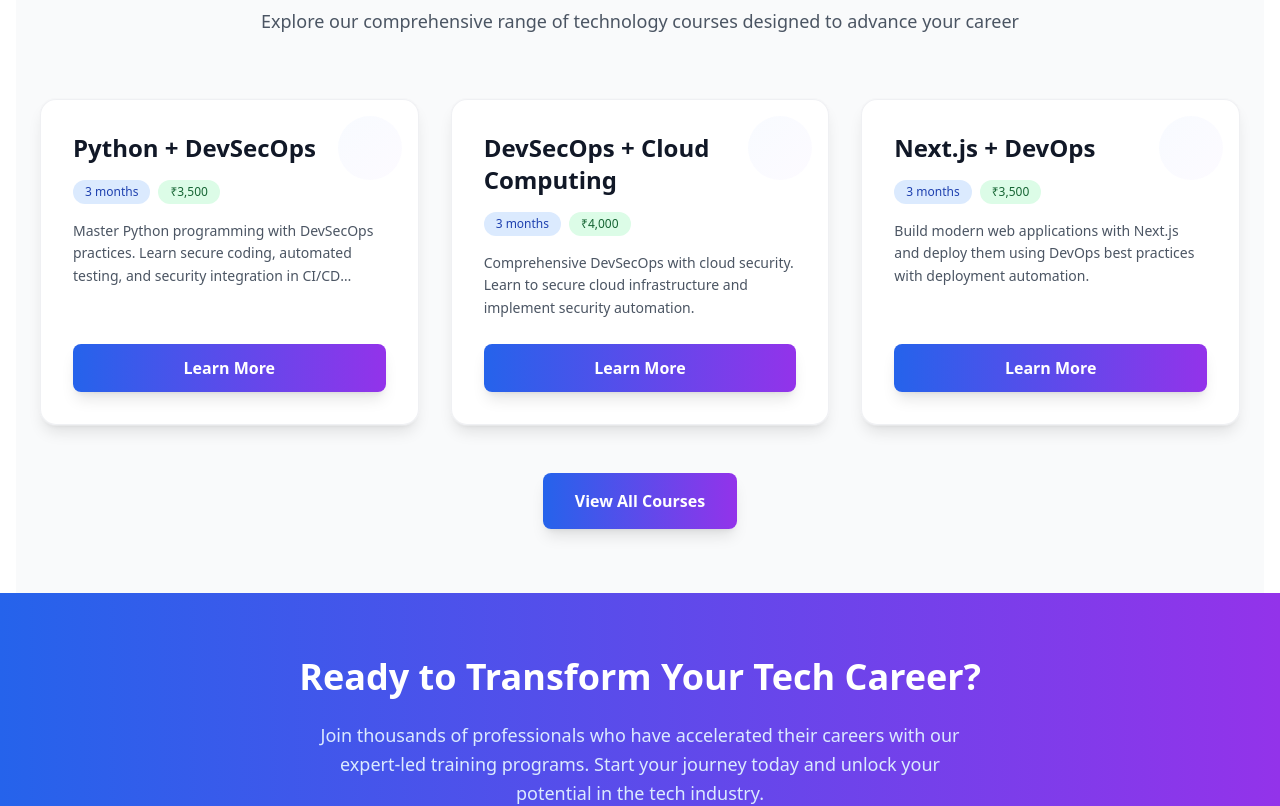
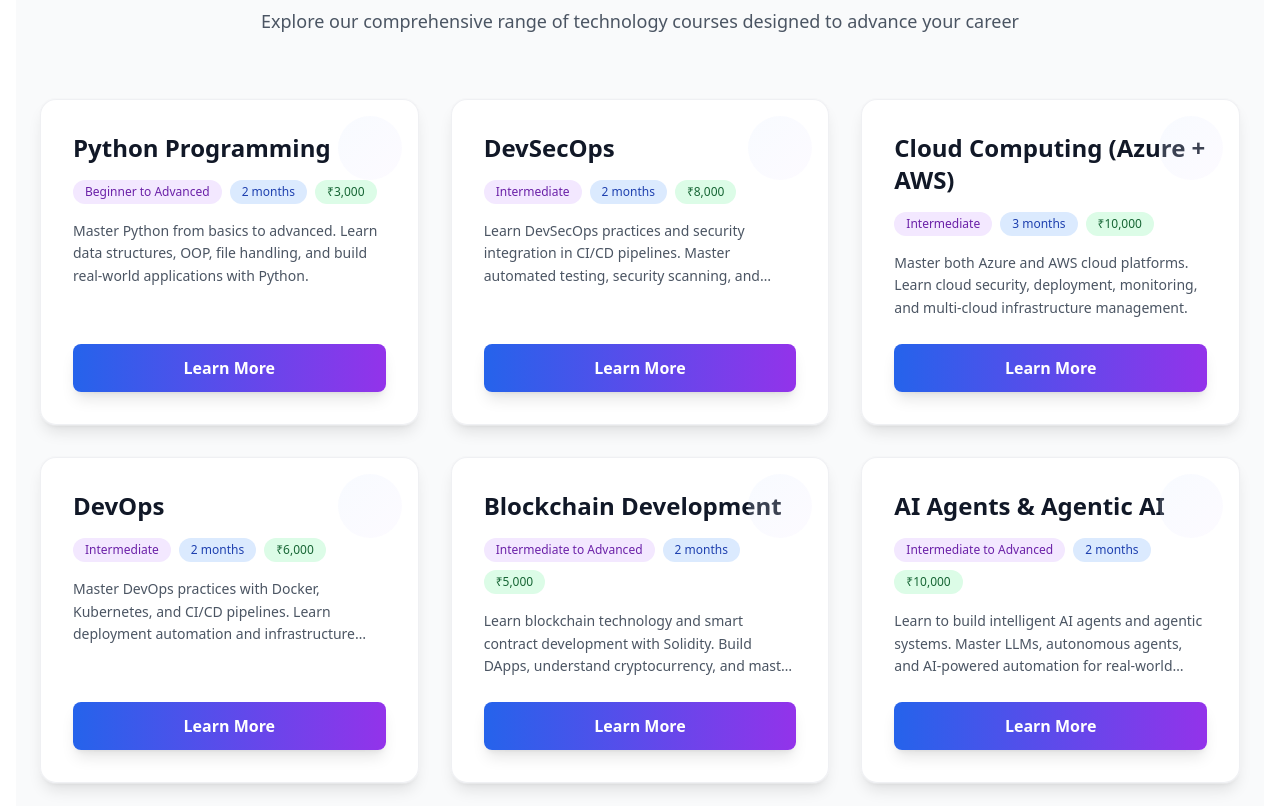
Before and after one commit to miracl-in/miracl-in.github.io, a Next.js app: page / in a window 1280 px wide. Shown: the part 3800-4606 px from the top of the page. Built offline with nearby package versions, Linux system fonts and the light colour scheme.

Commit message:
Update CourseSection.tsx

```diff
--- a/components/CourseSection.tsx
+++ b/components/CourseSection.tsx
@@ -3,24 +3,51 @@ import ScrollAnimation from './ScrollAnimation'
 const courses = [
   {
     id: 1,
-    name: "Python + DevSecOps",
-    description: "Master Python programming with DevSecOps practices. Learn secure coding, automated testing, and security integration in CI/CD pipelines.",
-    duration: "3 months",
-    price: "₹3,500"
+    name: "Python Programming",
+    description: "Master Python from basics to advanced. Learn data structures, OOP, file handling, and build real-world applications with Python.",
+    duration: "2 months",
+    price: "₹3,000",
+    level: "Beginner to Advanced"
   },
   {
     id: 2,
-    name: "DevSecOps + Cloud Computing",
-    description: "Comprehensive DevSecOps with cloud security. Learn to secure cloud infrastructure and implement security automation.",
-    duration: "3 months",
-    price: "₹4,000"
+    name: "DevSecOps",
+    description: "Learn DevSecOps practices and security integration in CI/CD pipelines. Master automated testing, security scanning, and secure deployment.",
+    duration: "2 months",
+    price: "₹8,000",
+    level: "Intermediate"
   },
   {
     id: 3,
-    name: "Next.js + DevOps",
-    description: "Build modern web applications with Next.js and deploy them using DevOps best practices with deployment automation.",
+    name: "Cloud Computing (Azure + AWS)",
+    description: "Master both Azure and AWS cloud platforms. Learn cloud security, deployment, monitoring, and multi-cloud infrastructure management.",
     duration: "3 months",
-    price: "₹3,500"
+    price: "₹10,000",
+    level: "Intermediate"
+  },
+  {
+    id: 4,
+    name: "DevOps",
+    description: "Master DevOps practices with Docker, Kubernetes, and CI/CD pipelines. Learn deployment automation and infrastructure management.",
+    duration: "2 months",
+    price: "₹6,000",
+    level: "Intermediate"
+  },
+  {
+    id: 5,
+    name: "Blockchain Development",
+    description: "Learn blockchain technology and smart contract development with Solidity. Build DApps, understand cryptocurrency, and master DeFi protocols.",
+    duration: "2 months",
+    price: "₹5,000",
+    level: "Intermediate to Advanced"
+  },
+  {
+    id: 6,
+    name: "AI Agents & Agentic AI",
+    description: "Learn to build intelligent AI agents and agentic systems. Master LLMs, autonomous agents, and AI-powered automation for real-world applications.",
+    duration: "2 months",
+    price: "₹10,000",
+    level: "Intermediate to Advanced"
   }
 ]
 
@@ -51,6 +78,9 @@ export default function CourseSection() {
                 </h2>
 
                 <div className="flex flex-wrap gap-2 mb-4">
+                  <span className="inline-flex items-center px-3 py-1 rounded-full text-xs font-medium bg-purple-100 dark:bg-purple-900 text-purple-800 dark:text-purple-400">
+                    {course.level}
+                  </span>
                   <span className="inline-flex items-center px-3 py-1 rounded-full text-xs font-medium bg-blue-100 dark:bg-blue-900 text-blue-800 dark:text-blue-400">
                     {course.duration}
                   </span>
```
